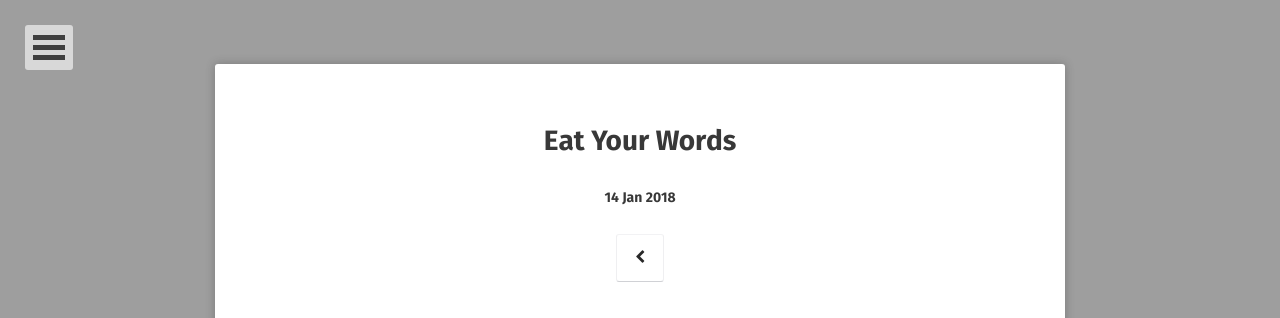
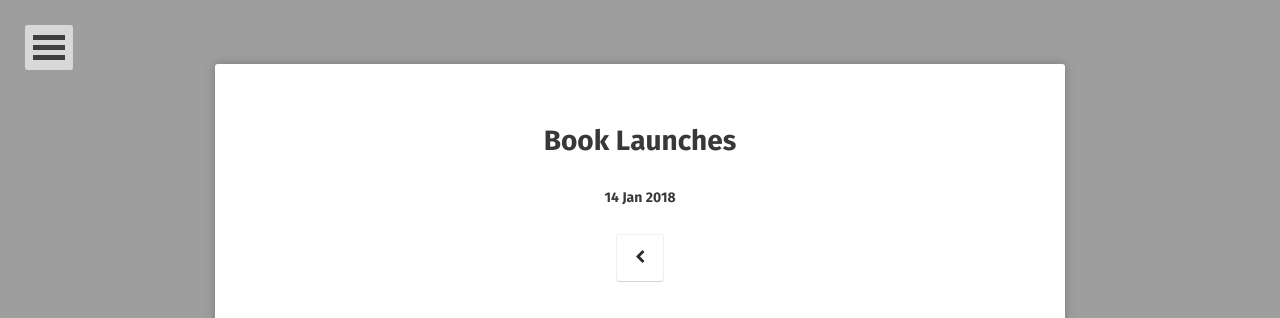
Before and after one commit to danhaab/katie, a Jekyll site: the page built from _posts/2018-14-01-BookLaunches.md, in a window 1280 px wide and 900 px high. Shown: the top 318 px of the window. Built offline with Jekyll 4.4.1, drawn with Linux system fonts in a browser that asks for light colours; some web fonts are replaced; grey boxes are pictures that could not be loaded.

Commit message:
updated markup

```diff
--- a/_posts/2018-14-01-BookLaunches.md
+++ b/_posts/2018-14-01-BookLaunches.md
@@ -1,6 +1,6 @@
 ---
 layout: post
-title:  "Eat Your Words"
+title:  "Book Launches"
 date:   2018-01-14
 image: https://cloud.githubusercontent.com/assets/754514/14509716/61ac6c8e-01d6-11e6-879f-8308883de790.png
 excerpt: "Excerpt"
```
